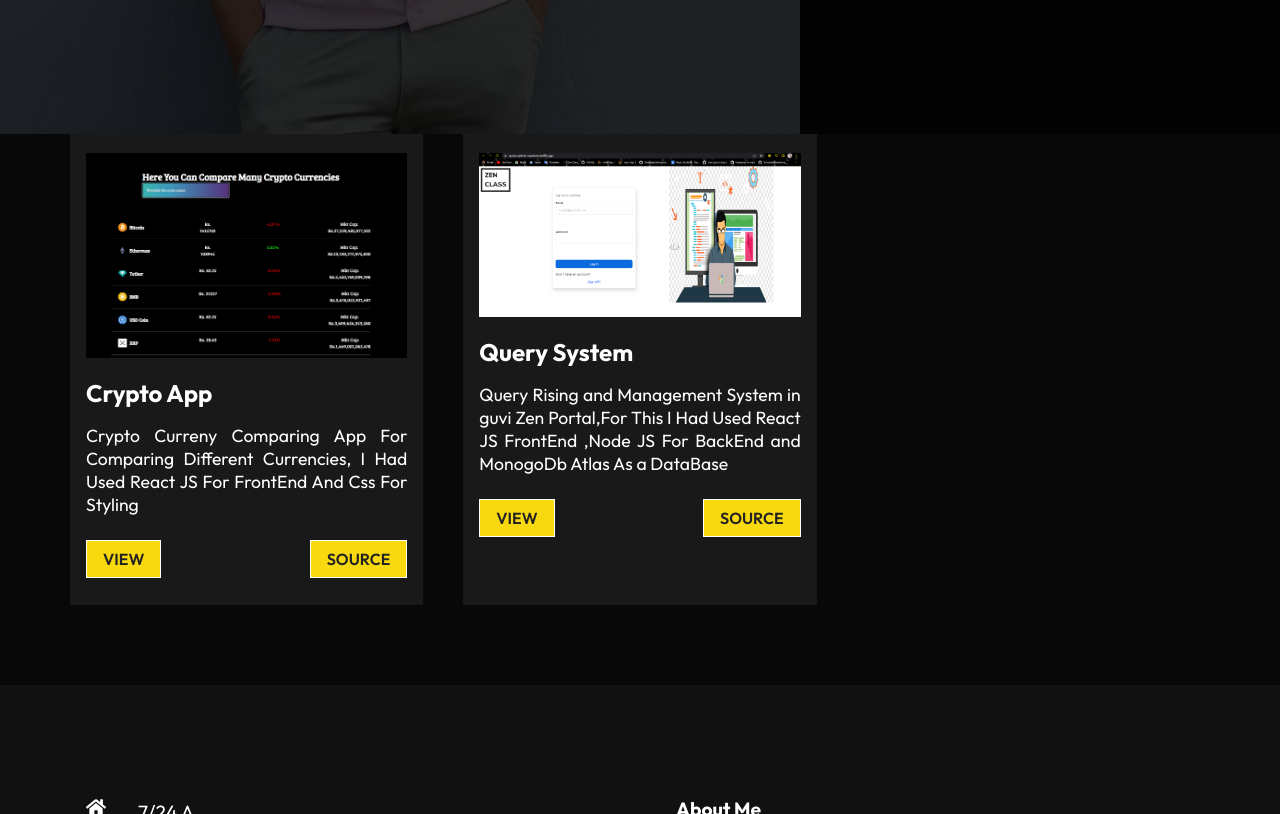
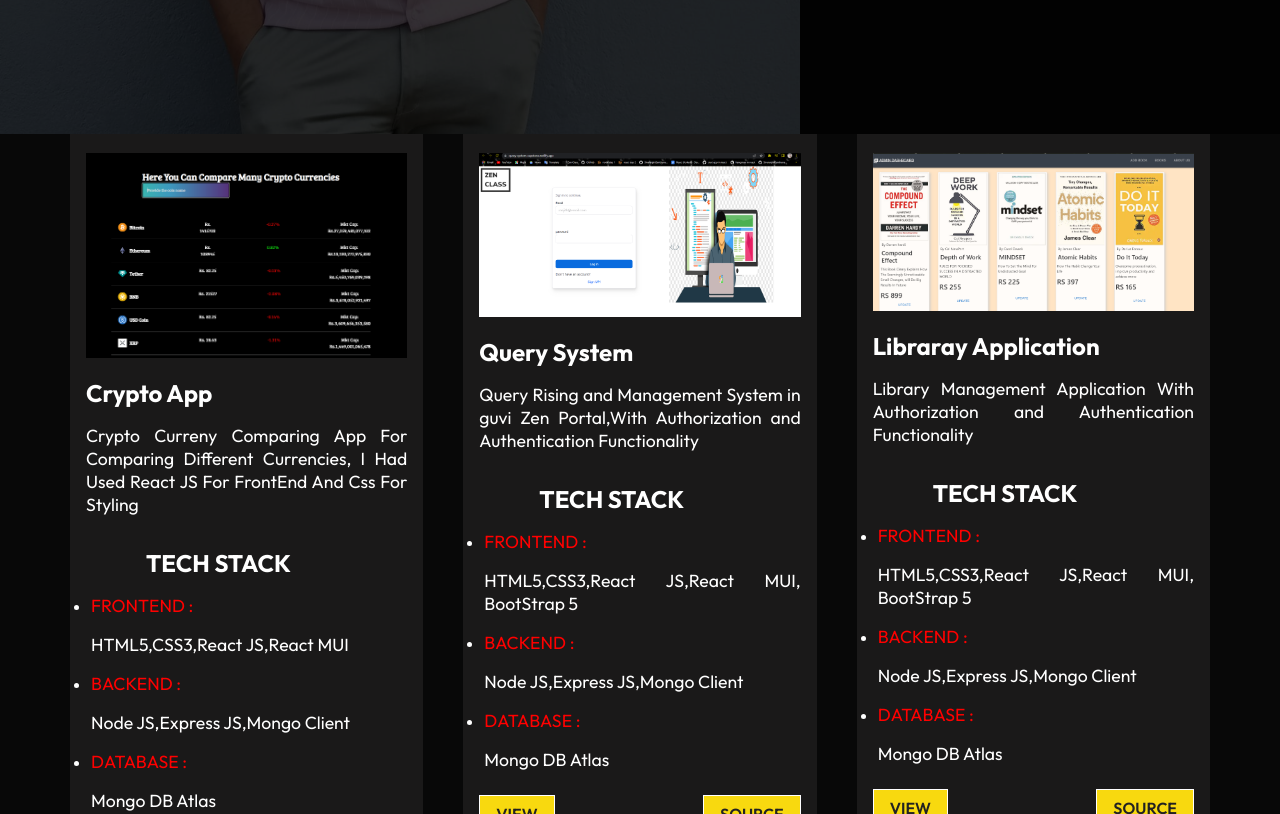
Before and after one commit to RanjithDevelopment/MY-Portfolio-org, a React (Create React App) app: page / in a window 1280 px wide. Shown: the part 666-1480 px from the top of the page. Built offline with nearby package versions, Linux system fonts and the light colour scheme.

Commit message:
Add files via upload

```diff
--- a/src/components/ProjectCards.js
+++ b/src/components/ProjectCards.js
@@ -1,7 +1,5 @@
 import "../css/projectCardstyle.css";
 import React from 'react'
-
-import { NavLink } from "react-router-dom";
 const ProjectCards = (props) => {
     return (
 
@@ -10,6 +8,12 @@ const ProjectCards = (props) => {
         <h2 className="project-title">{props.title} </h2>
         <div className="pro-details">
             <p>{props.text} </p>
+            <h2 className="project-title" style={{alignItems:"center",marginLeft:"60px"}}>TECH STACK</h2>
+            <ul style= {{listStyleType:"disc",fontSize:"6",color:"white" ,marginLeft:"5px"}}>
+             <li> <p style={{color:"red"}}> FRONTEND :</p> <p> {props.frontend}</p></li>
+                <li> <p style={{color:"red"}}> BACKEND :</p><p>{props.backend}</p></li>
+                <li> <p style={{color:"red"}}>DATABASE :</p><p> {props.database}</p></li>
+            </ul>
             <div className="pro-btns">
                 <a href={props.view} target='_blank' className="btn">View</a>
                 <a href={props.source}target='_blank' className="btn">Source</a>
--- a/src/components/WorkData.js
+++ b/src/components/WorkData.js
@@ -1,19 +1,39 @@
 import pro1 from "../assests/project1.png";
 import Pro2 from "../assests/project2.png";
+import pro3 from "../assests/Pro3.png";
 const ProjectCardData =[
     {
         imgsrc:Pro2,
         title:"Crypto App",
         text:"Crypto Curreny Comparing App For Comparing Different Currencies, I Had Used React JS For FrontEnd And Css For Styling ",
         view:"https://crypto-compare-app.netlify.app/",
-        source:"https://github.com/RanjithDevelopment/Crypto-App-org"
+        source:"https://github.com/RanjithDevelopment/Crypto-App-org",
+            frontend:"HTML5,CSS3,React JS,React MUI",
+            backend:"Node JS,Express JS,Mongo Client",
+            database:"Mongo DB Atlas"
+
     },
 {
     imgsrc:pro1,
     title:"Query System",
-    text:"Query Rising and Management System in guvi Zen Portal,For This I Had Used React JS FrontEnd ,Node JS For BackEnd and MonogoDb Atlas As a DataBase ",
+    text:"Query Rising and Management System in guvi Zen Portal,With Authorization and Authentication Functionality",
     view:"https://qurey-system-capstone.netlify.app/",
-    source:"	https://github.com/RanjithDevelopment/Qrey-system-frontEnd"
+    source:"	https://github.com/RanjithDevelopment/Qrey-system-frontEnd",
+        frontend:"HTML5,CSS3,React JS,React MUI, BootStrap 5",
+        backend:"Node JS,Express JS,Mongo Client",
+        database:"Mongo DB Atlas"
+
+},
+{
+    imgsrc:pro3,
+    title:"Libraray Application",
+    text:"Library Management Application With Authorization and Authentication Functionality",
+    view:"https://library-store-application.netlify.app/",
+    source:"https://github.com/RanjithDevelopment/book-store-frontend",
+        frontend:"HTML5,CSS3,React JS,React MUI, BootStrap 5",
+        backend:"Node JS,Express JS,Mongo Client",
+        database:"Mongo DB Atlas"
+
 }
 ]
 export default ProjectCardData;
--- a/src/components/work.js
+++ b/src/components/work.js
@@ -17,7 +17,11 @@ const Work = () => {
                                 title={val.title}
                                 text={val.text}
                                 view={val.view}
-                                source={val.source} />
+                                source={val.source}
+                                frontend={val.frontend}
+                                backend={val.backend}
+                                database={val.database}
+                                 />
                         )
                     })
                 }
```
